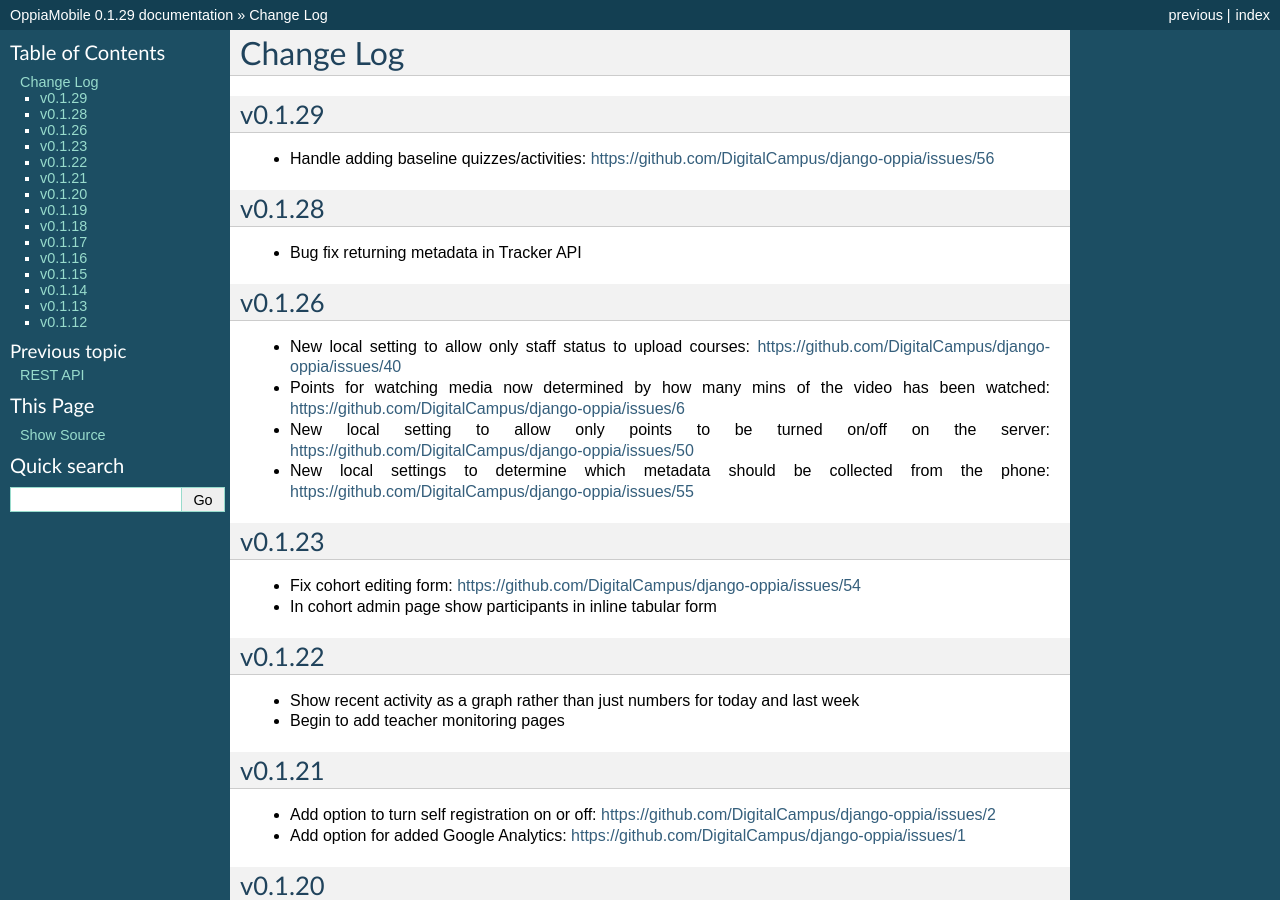
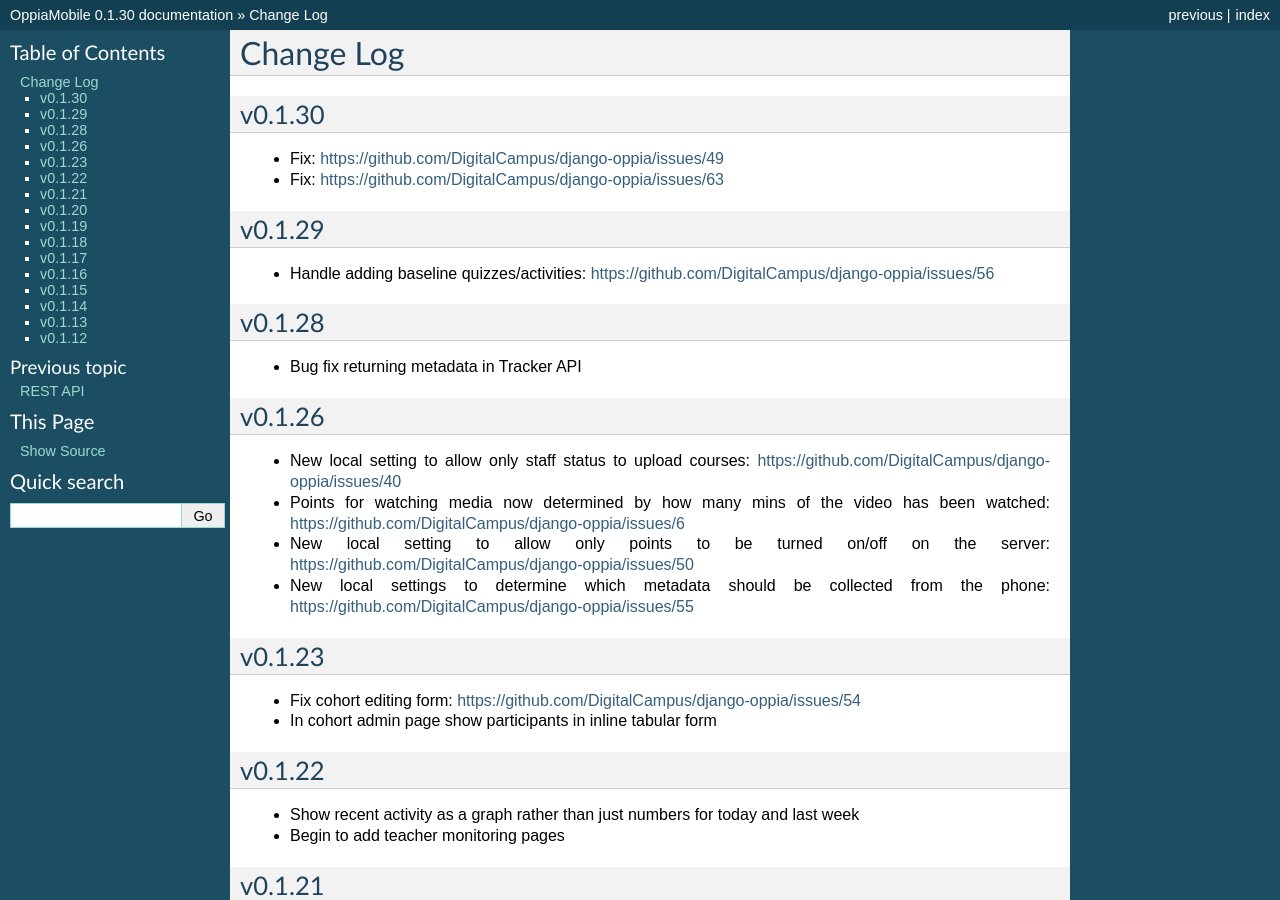
Before and after one commit to DigitalCampus/django-oppia, a Sphinx documentation site: the page built from docs/changelog.rst, in a window 1280 px wide and 900 px high. Built offline with Sphinx 7.4.7, drawn with Linux system fonts in a browser that asks for light colours; the version number is read from the project's files by our own code; some of the changed text lies outside the part shown.

Commit message:
update version no

```diff
--- a/docs/changelog.rst
+++ b/docs/changelog.rst
@@ -1,5 +1,10 @@
 Change Log
 ============
+
+v0.1.30
+-------
+* Fix: https://github.com/DigitalCampus/django-oppia/issues/49
+* Fix: https://github.com/DigitalCampus/django-oppia/issues/63
 
 v0.1.29
 -------
--- a/docs/conf.py
+++ b/docs/conf.py
@@ -56,9 +56,9 @@
 # built documents.
 #
 # The short X.Y version.
-version = '0.1.29'
+version = '0.1.30'
 # The full version, including alpha/beta/rc tags.
-release = '0.1.29'
+release = '0.1.30'
 
 # The language for content autogenerated by Sphinx. Refer to documentation
 # for a list of supported languages.
--- a/oppia/__init__.py
+++ b/oppia/__init__.py
@@ -1 +1 @@
-VERSION = (0, 1, 29, 'alpha', 0)
+VERSION = (0, 1, 30, 'alpha', 0)
--- a/setup.py
+++ b/setup.py
@@ -8,7 +8,7 @@
 
 setup(
     name='django-oppia',
-    version='0.1.29',
+    version='0.1.30',
     packages=['oppia','oppia.quiz','oppia.api','oppia.profile','oppia.quiz.api', 'oppia.migrations', 'oppia.quiz.migrations', 'oppia.mobile'],
     include_package_data=True,
     license='GNU GPL v3 License',  # example license
```
